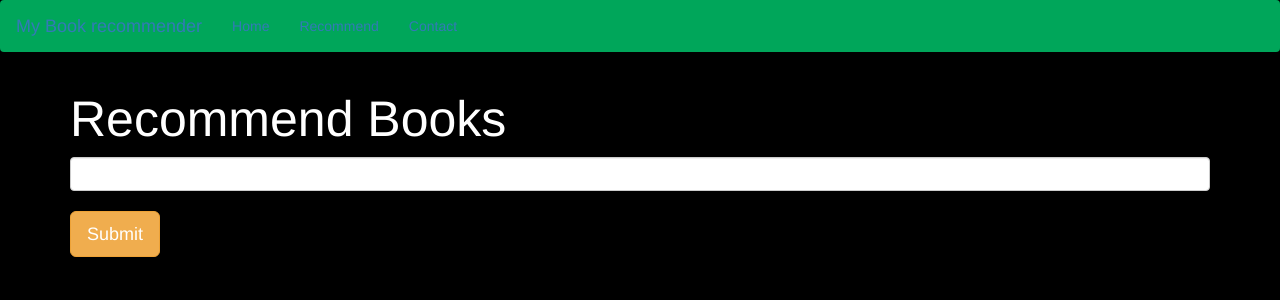
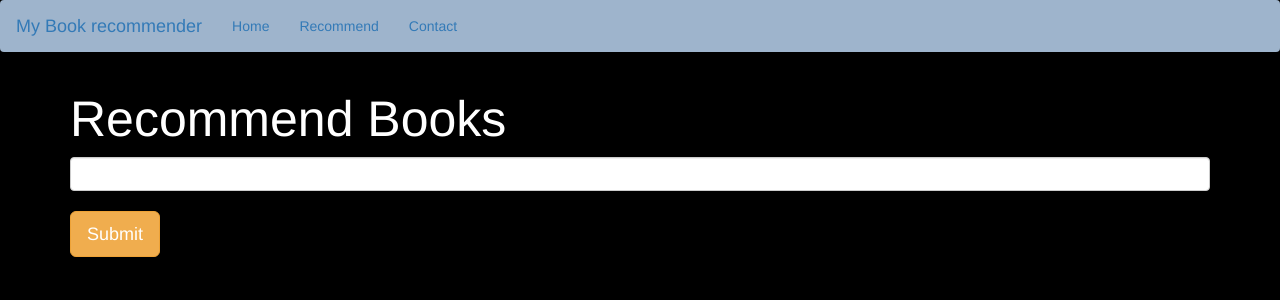
Before and after one commit to Anshul-0807/indian_startup-project, a Flask app: page /recommend in a window 1280 px wide. Shown: the top 300 px of the page. Run offline with Flask 3, Linux system fonts and the light colour scheme; parts of the project's set-up code (start-up, migrations or seed data) failed here and were passed over.

Commit message:
Update recommend.html

```diff
--- a/book-recommender-system/templates/recommend.html
+++ b/book-recommender-system/templates/recommend.html
@@ -13,7 +13,7 @@
 </style>
 <body style="background-color:black">
 
-    <nav class="navbar" style="background-color:#00a65a">
+    <nav class="navbar" style="background-color:#9eb4cc">
         <a class="navbar-brand">My Book recommender</a>
         <ul class="nav navbar-nav">
             <li><a href="/">Home</a></li>
```
